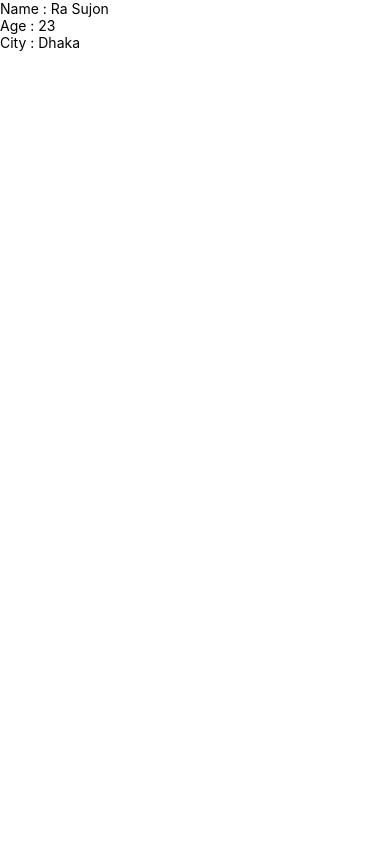
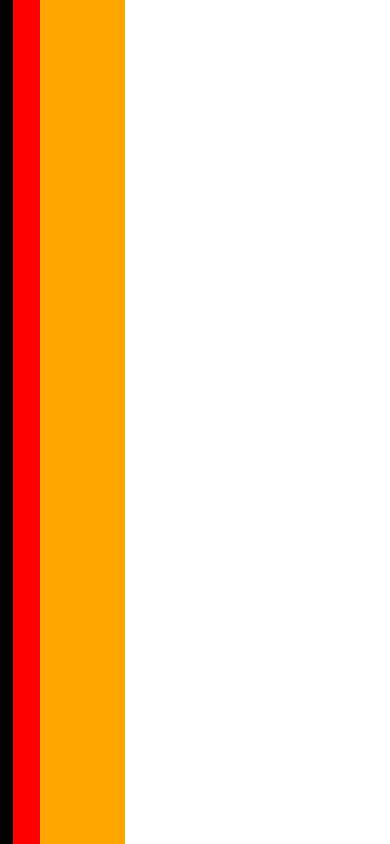
Before and after one commit to Rasujon3/untitled, a React Native app: screen / in a window 390 px wide. Built offline with nearby package versions, Linux system fonts and the light colour scheme.

Commit message:
26 Core Componet View
26 Core Componet View

```diff
--- a/App.js
+++ b/App.js
@@ -1,12 +1,18 @@
 import React, {Component} from 'react';
-import {View} from 'react-native';
+import {Text, View} from 'react-native';
 import ComponentOne from './ComponentOne';
 
 class App extends Component {
     render() {
         return (
-            <View>
-                <ComponentOne name="Ra Sujon" city="Dhaka" age="23" />
+            <View style={{flexDirection:'row',height:"100%",width:"100%"}}>
+            <View style={{backgroundColor:'orange',height:"100%",width:"32%"}}>
+            <View style={{backgroundColor:'red',height:"100%",width:"32%"}}>
+            <View style={{backgroundColor:'black',height:"100%",width:"32%"}}>
+
+            </View>
+            </View>
+            </View>
             </View>
         );
     }
```
